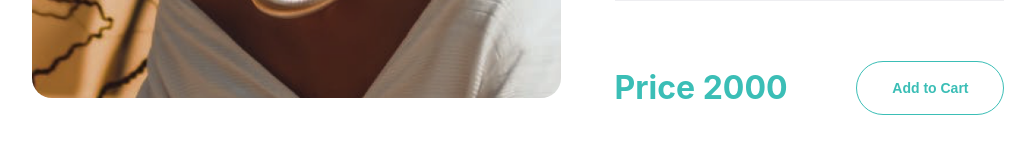
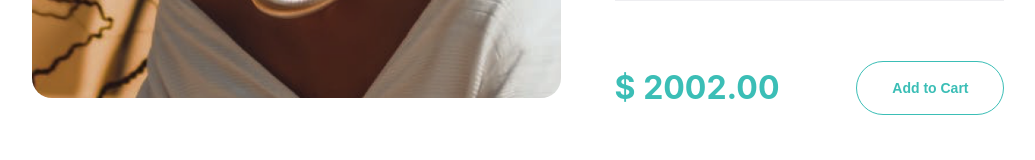
Before and after one commit to Vitalii-Shubnik/LinkUp-practice-team-3, a React (Create React App) app: page / in a window 1280 px wide. Shown: the part 496-656 px from the top of the page, without its empty margins (122-1157 px from the left). Built offline with nearby package versions, Linux system fonts and the light colour scheme.

Commit message:
changed static to object

```diff
--- a/src/pages/ProductDetail.js
+++ b/src/pages/ProductDetail.js
@@ -2,8 +2,21 @@ import React from 'react'
 import '../styles/productdetail.css'
 import ArrowBack from '../images/arrow-back.png'
 import testImage from '../images/SliderImage.png'
+//temporary data
+const mainData = {
+  title: 'Wiley Saddle Bag - Fossil',
+  sold: 234,
+  description: 'Finish every look on a note of Parisian chic with the Lou Camera crossbody bag from Saint Laurent, presented here in cream beige. Made in Italy from chevron matelassé leather, the design is adorned with golden hardware.',
+  price: 2002,
+}
+const extraData = {
+  images: [testImage, testImage, testImage],
+  title: 'Take a look',
+  description: "No matter where you're heading, the Uptown wallet on chain from Saint Laurent will lend Parisian glamour to your looks. The slimline design comes in moss green leather embossed with a croc-effect, and its envelope silhouette is completed with a gold-toned iteration of the brand's iconic YSL monogram plaque.Suited for day-to-night styles, the Uptown clutch from Saint",
+}
+const ProductDetail = () => {
 
-const ProductDetail = () => {
+
   return (
     <div className='product-detail-container'>
       <div className='back-button'>
@@ -13,14 +26,14 @@ const ProductDetail = () => {
       <div className='product-detail-main-full-information'>
         <img src={testImage} className='main-image' />
         <div className='product-detail-main-text-information'>
-          <div className='product-detail-title'>Wiley Saddle Bag - Fossil</div>
-          <div className='product-detail-sold '>234 Sold</div>
+          <div className='product-detail-title'>{mainData.title}</div>
+          <div className='product-detail-sold '>{mainData.sold} Sold</div>
           <div className='product-detail-description'>
-            Finish every look on a note of Parisian chic with the Lou Camera crossbody bag from Saint Laurent, presented here in cream beige. Made in Italy from chevron matelassé leather, the design is adorned with golden hardware.
+            {mainData.description}
           </div>
           <div className='horizontal-divider product-detail-horizontal-divider' />
           <div className='product-price-detail'>
-            <div className='product-detail-price'>Price 2000</div>
+            <div className='product-detail-price'>$ {mainData.price.toFixed(2)}</div>
             <button className='product-detail-add-to-cart-button'>Add to Cart</button>
           </div>
         </div>
@@ -30,16 +43,16 @@ const ProductDetail = () => {
         <div className='extra-info-name'>
           Extra information
         </div>
-        <img src={testImage} className='extra-info-main-image' />
+        <img src={extraData.images[0]} className='extra-info-main-image' />
         <div className='extra-info-title'>
-          Take a look
+          {extraData.title}
         </div>
         <div className='extra-info-descriprion'>
-          No matter where you're heading, the Uptown wallet on chain from Saint Laurent will lend Parisian glamour to your looks. The slimline design comes in moss green leather embossed with a croc-effect, and its envelope silhouette is completed with a gold-toned iteration of the brand's iconic YSL monogram plaque.Suited for day-to-night styles, the Uptown clutch from Saint
+          {extraData.description}
         </div>
         <div className='secondary-images'>
-          <img src={testImage} className='secondary-images-first' />
-          <img src={testImage} className='secondary-images-second' />
+          <img src={extraData.images[1]} className='secondary-images-first' />
+          <img src={extraData.images[2]} className='secondary-images-second' />
         </div>
       </div>
       <div className='horizontal-divider page-horizontal-divider' />
```
